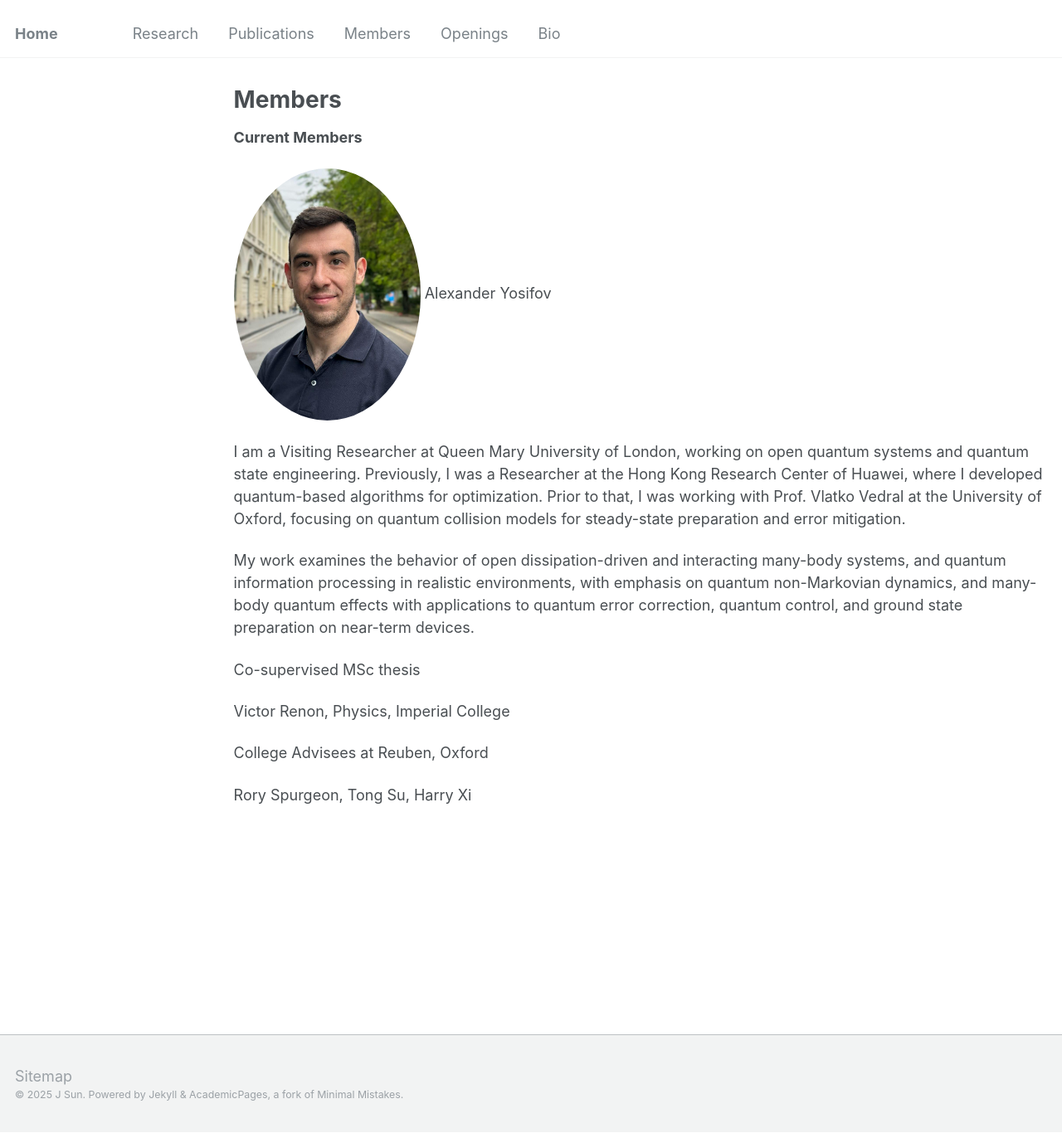
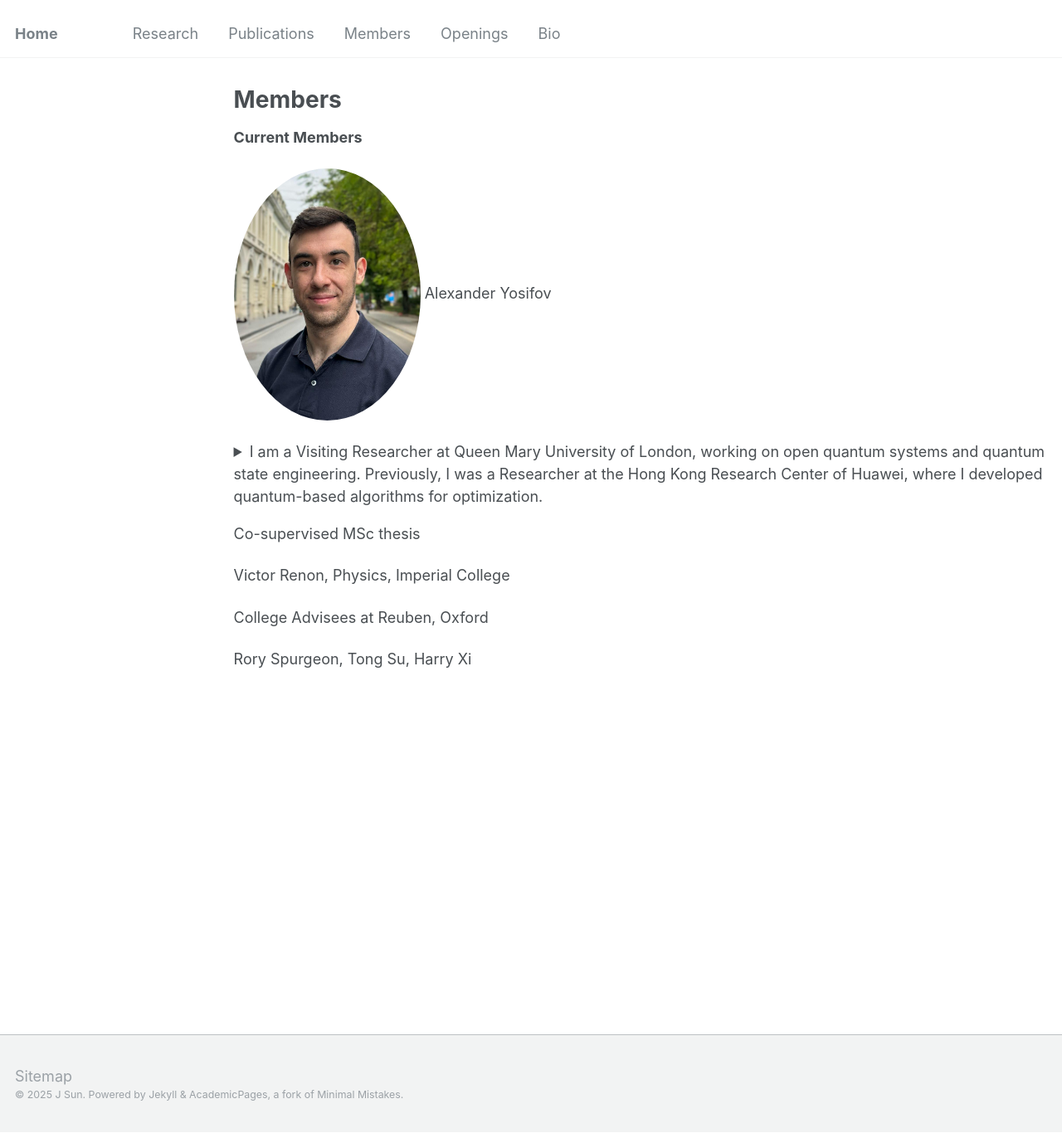
Before and after one commit to jinzhao-sun/jinzhao-sun.github.io, a Jekyll site: the page built from _pages/members.md, in a window 1280 px wide and 1366 px high. Shown: the whole window at 83% size. Built offline with Jekyll 4.4.1, drawn with Linux system fonts in a browser that asks for light colours.

Commit message:
Update members.md

```diff
--- a/_pages/members.md
+++ b/_pages/members.md
@@ -14,9 +14,15 @@ redirect_from:
 <img src="/images/Alexander.jpg" alt="Description" style="border-radius: 50%; box-shadow: 0 0px 1px rgba(0, 0, 0, 0.02); border: 0px solid #ccc; width: 225px;">
 Alexander Yosifov
 
-I am a Visiting Researcher at Queen Mary University of London, working on open quantum systems and quantum state engineering. Previously, I was a Researcher at the Hong Kong Research Center of Huawei, where I developed quantum-based algorithms for optimization. Prior to that, I was working with Prof. Vlatko Vedral at the University of Oxford, focusing on quantum collision models for steady-state preparation and error mitigation.
+<details>
+  <summary>I am a Visiting Researcher at Queen Mary University of London, working on open quantum systems and quantum state engineering. Previously, I was a Researcher at the Hong Kong Research Center of Huawei, where I developed quantum-based algorithms for optimization.</summary>
+Prior to that, I was working with Prof. Vlatko Vedral at the University of Oxford, focusing on quantum collision models for steady-state preparation and error mitigation.
 
 My work examines the behavior of open dissipation-driven and interacting many-body systems, and quantum information processing in realistic environments, with emphasis on quantum non-Markovian dynamics, and many-body quantum effects with applications to quantum error correction, quantum control, and ground state preparation on near-term devices.
+</details>
+
+
+
 
 
 Co-supervised MSc thesis
```
